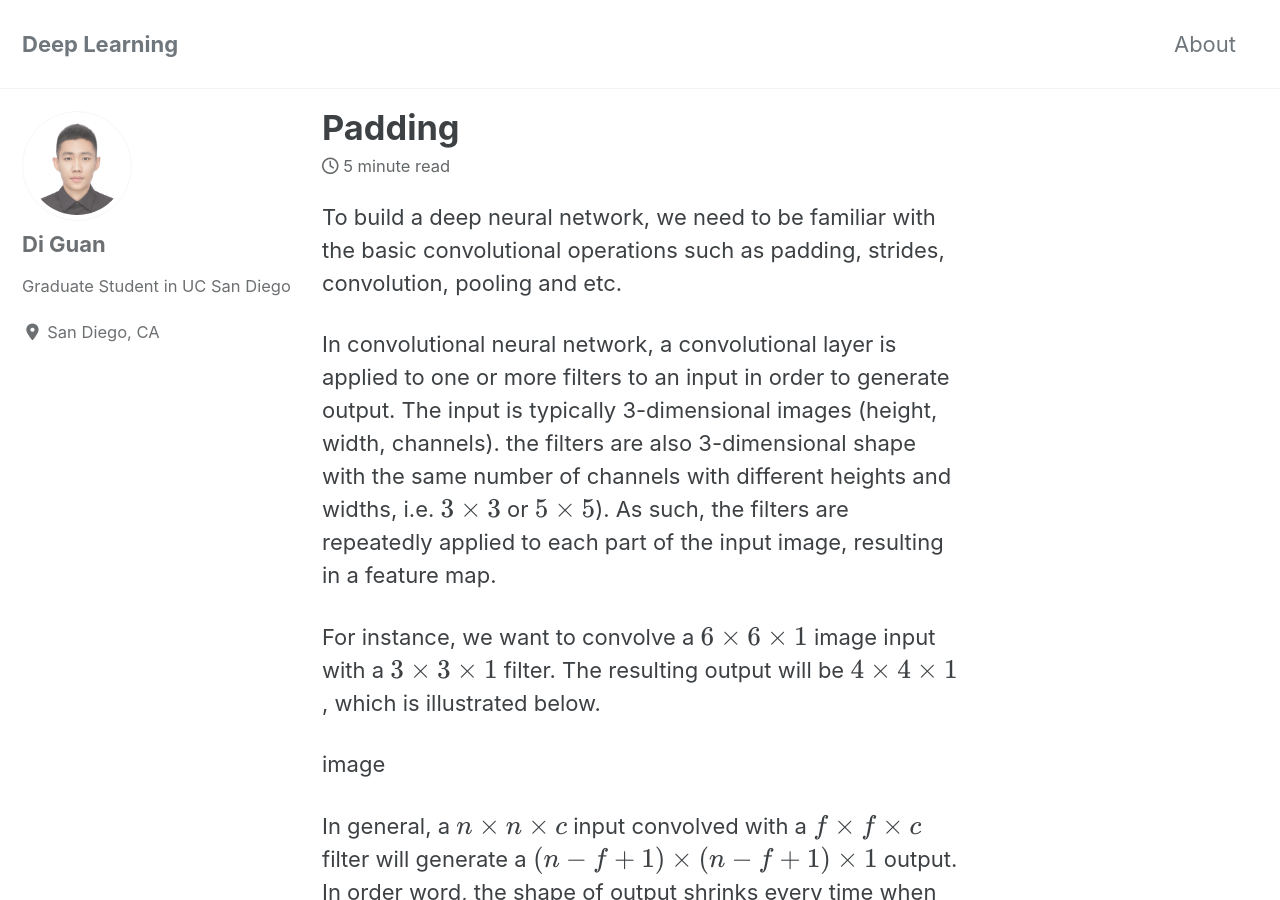
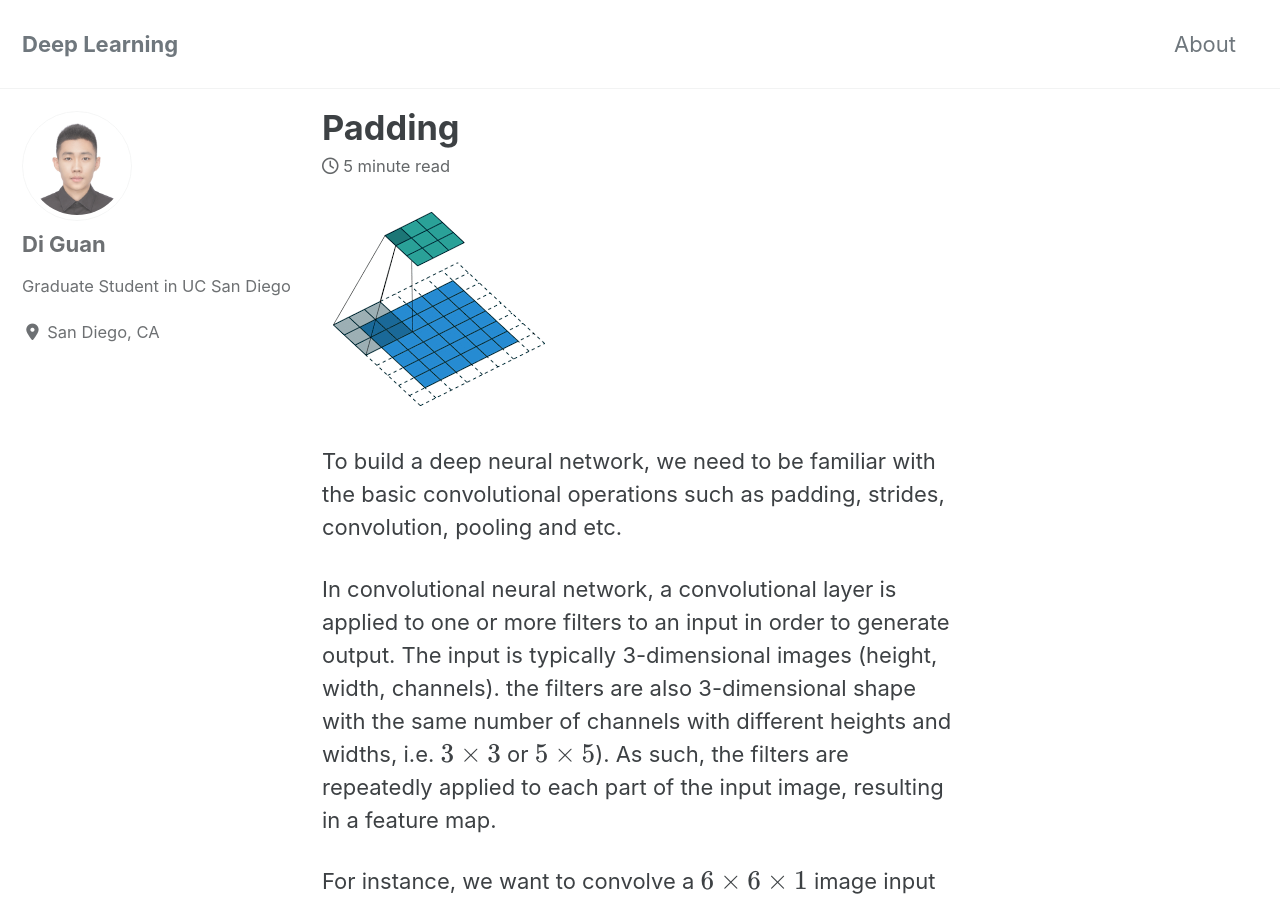
Before and after one commit to guandi1995/guandi1995.github.io, a Jekyll site: the page built from _posts/2020-07-20-Padding.md, in a window 1280 px wide and 900 px high. Built offline with Jekyll 4.4.1, drawn with Linux system fonts in a browser that asks for light colours; cached includes are drawn as plain includes; nearby versions of some CDN libraries; formulas are drawn with MathJax 3.

Commit message:
add header image

```diff
--- a/_posts/2020-07-20-Padding.md
+++ b/_posts/2020-07-20-Padding.md
@@ -6,6 +6,7 @@
 excerpt: "Machine Learning, Data Science, Optimization"
 mathjax: "true"
 ---
+<img src="{{ site.url }}{{ site.baseurl }}/images/padding/header_img.png" alt="">
 
 To build a deep neural network, we need to be familiar with the basic convolutional operations such as padding, strides, convolution, pooling and etc.
 
```
Also changed, not shown: images/padding/header_img.png (added).
